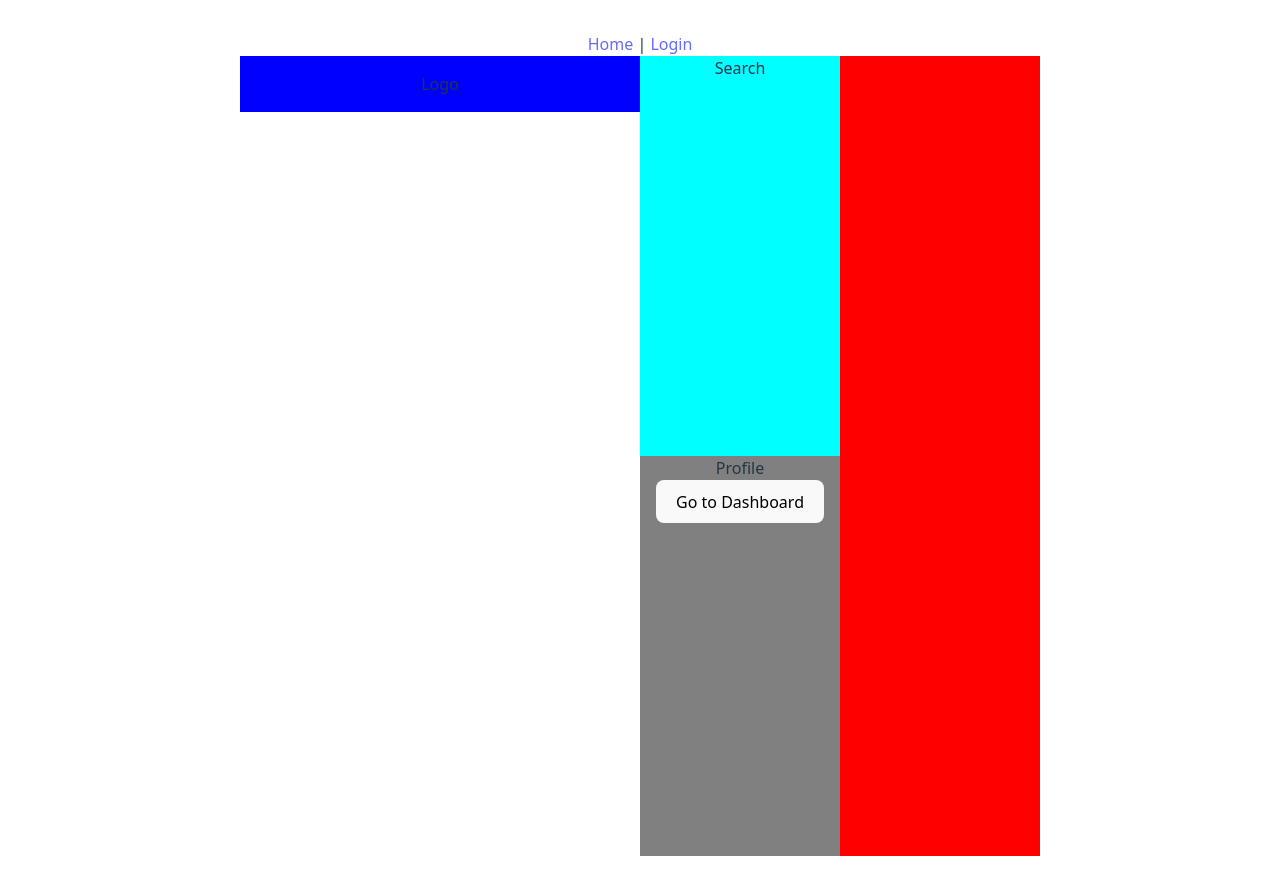
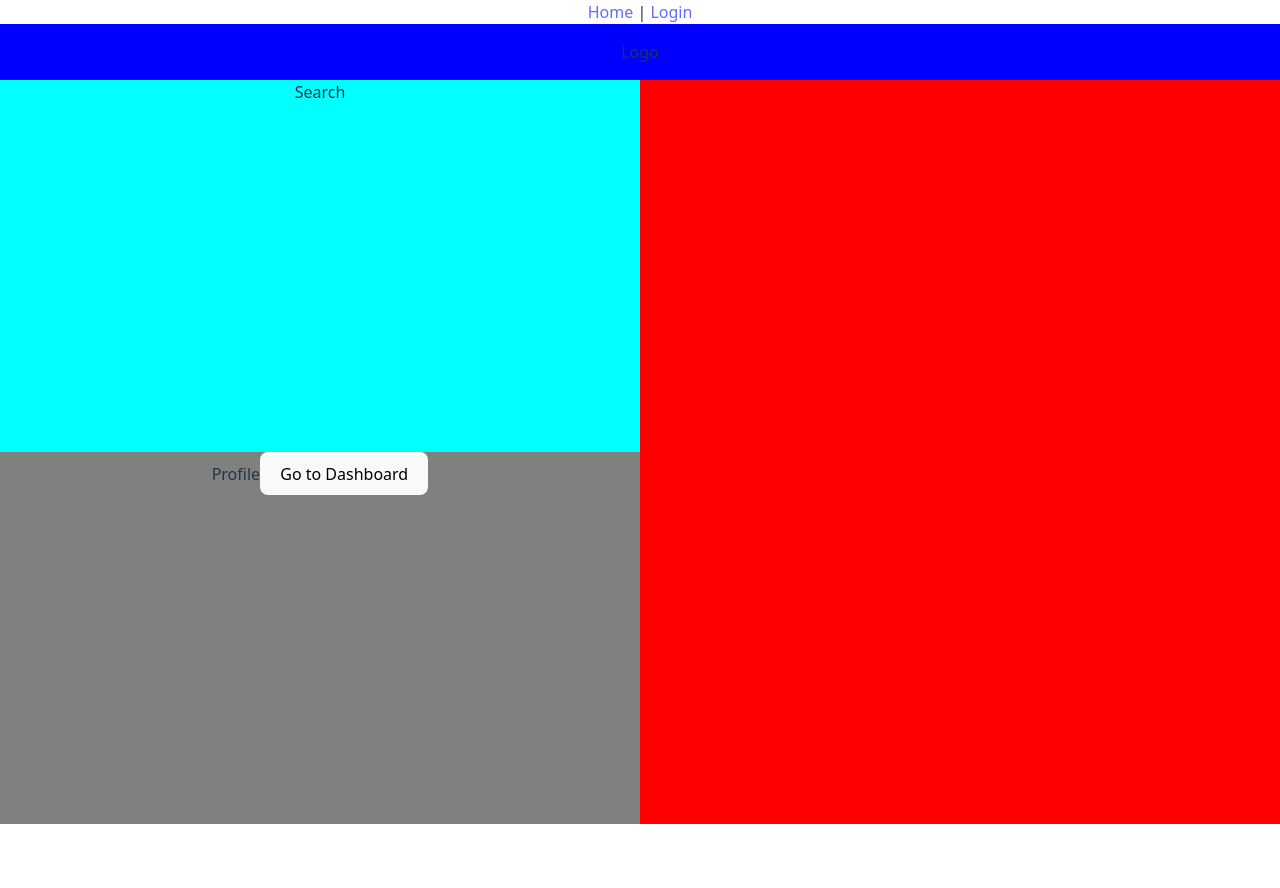
Before and after one commit to blobmister/Renter, a React (Vite) app in the folder front/: page / in a window 1280 px wide. After the commit the page ends 824 px from the top, so only its background shows below. Built offline with nearby package versions, Linux system fonts and the light colour scheme.

Commit message:
fixed styling in landing and login

```diff
--- a/front/src/App.css
+++ b/front/src/App.css
@@ -1,8 +1,16 @@
 #root {
-  max-width: 1280px;
   margin: 0 auto;
-  padding: 2rem;
+  padding: 0;
   text-align: center;
+}
+
+.landingContainer {
+  height: 100vh;
+  width: 100vw;
+  left: 0;
+  display: flex;
+  flex-direction: column;
+  padding: 0;
 }
 
 .body {
--- a/front/src/App.jsx
+++ b/front/src/App.jsx
@@ -6,7 +6,7 @@ function App() {
   let navigate = useNavigate();
 
   return (
-    <div className='container'>
+    <div className='landingContainer'>
       <div className='header'>
         <p>Logo</p>
       </div>
```
